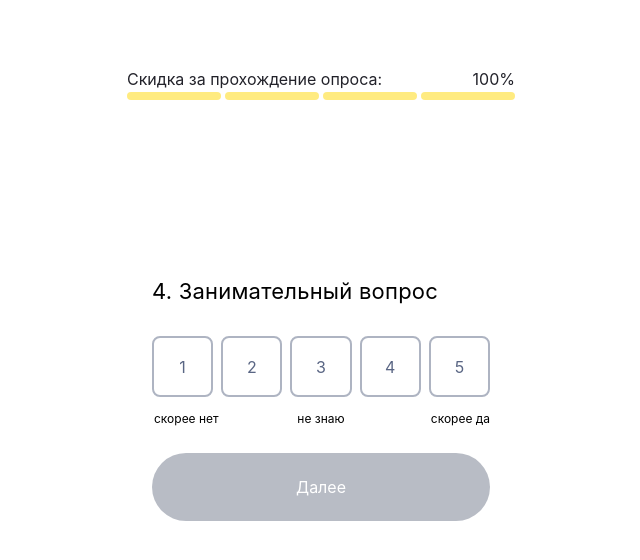
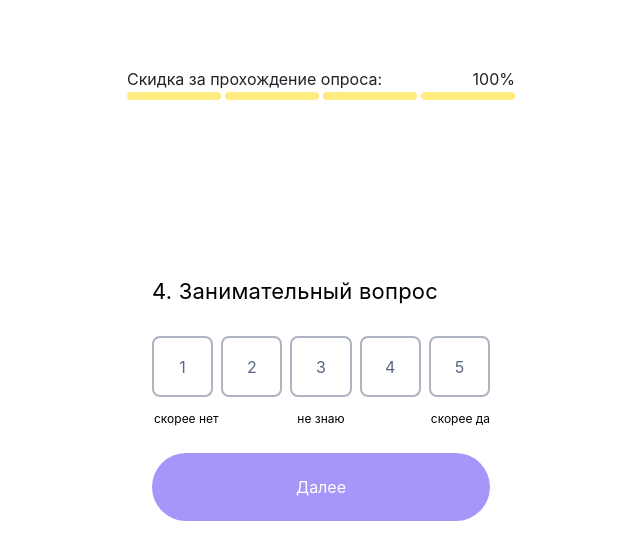
Before and after one commit to Asdian21/tehnikum-quiz, a React (Create React App) app: page /step-four in a window 1280 px wide. Shown: the top 560 px of the page, without its empty margins (319-959 px from the left). Built offline with nearby package versions, Linux system fonts and the light colour scheme.

Commit message:
add wrapper to each page that we can change theme once and it will be visible on other pages

```diff
--- a/src/pages/StepFour.jsx
+++ b/src/pages/StepFour.jsx
@@ -1,8 +1,11 @@
-import React, { useState } from "react";
+import React, { useState, useContext } from "react";
 import { ProgressBar } from "../components/ProgressBar";
 import { Header } from "../components/Header";
+import { LinkButton } from "../components/LinkButton";
+import { ThemeContext } from "../new_contexts/ThemeContext";
 
 const StepFour = () => {
+  const { theme } = useContext(ThemeContext);
   const [number, setNumber] = useState("");
 
   const levelVariants = [
@@ -29,6 +32,7 @@ const StepFour = () => {
   ];
 
   return (
+    <div className={`container ${theme === "dark" ? "_dark" : ""}`}>
       <div className="container">
         <div className="wrapper">
           <div className="emoji-quiz">
@@ -57,9 +61,8 @@ const StepFour = () => {
                   <label htmlFor="variant-5">5</label>
                 </li>
               </ul>
-            <button type="button" id="next-btn" disabled>
-              Далее
-            </button>
+              <LinkButton path="/thanks" headerText="Далее" />
+            </div>
           </div>
         </div>
       </div>
--- a/src/pages/StepOne.jsx
+++ b/src/pages/StepOne.jsx
@@ -1,11 +1,13 @@
-import React, { useEffect, useState } from "react";
+import React, { useEffect, useState, useContext } from "react";
 import { StepOneLabel } from "../components/StepOneLabel";
 import { Header } from "../components/Header";
 import { AppButton } from "../components/AppButton";
 import { ProgressBar } from "../components/ProgressBar";
 import { LinkButton } from "../components/LinkButton";
+import { ThemeContext } from "../new_contexts/ThemeContext";
 
 const StepOne = () => {
+  const { theme } = useContext(ThemeContext);
   const [answerValue, setAnswerValue] = useState("");
   const [checkButton, setCheckButton] = useState(true);
 
@@ -18,6 +20,7 @@ const StepOne = () => {
   }, [answerValue]);
 
   return (
+    <div className={`container ${theme === "dark" ? "_dark" : ""}`}>
       <div className="container">
         <div className="wrapper">
           <div className="single-input-quiz">
@@ -38,6 +41,7 @@ const StepOne = () => {
           </div>
         </div>
       </div>
+    </div>
   );
 };
 
--- a/src/pages/StepThree.jsx
+++ b/src/pages/StepThree.jsx
@@ -1,10 +1,12 @@
-import React, { useState } from "react";
+import React, { useState, useContext } from "react";
 import { LinkButton } from "../components/LinkButton";
 import { ProgressBar } from "../components/ProgressBar";
 import { Header } from "../components/Header";
 import { AnswerLabel } from "../components/AnswerLabel"; // Проверь, существует ли этот компонент
+import { ThemeContext } from "../new_contexts/ThemeContext";
 
 const StepThree = () => {
+  const { theme } = useContext(ThemeContext);
   const [emoji, setEmoji] = useState("");
 
   const emojiVariants = [
@@ -31,6 +33,7 @@ const StepThree = () => {
   ];
 
   return (
+    <div className={`container ${theme === "dark" ? "_dark" : ""}`}>
       <div className="container">
         <div className="wrapper">
           <div className="emoji-quiz">
@@ -52,6 +55,7 @@ const StepThree = () => {
           </div>
         </div>
       </div>
+    </div>
   );
 };
 
--- a/src/pages/StepTwo.jsx
+++ b/src/pages/StepTwo.jsx
@@ -1,11 +1,13 @@
-import React, { useState } from "react";
+import React, { useState, useContext } from "react";
 import { ProgressBar } from "../components/ProgressBar";
 import { Header } from "../components/Header";
 import { AnswerLabel } from "../components/AnswerLabel";
 import { AppButton } from "../components/AppButton";
 import { LinkButton } from "../components/LinkButton";
+import { ThemeContext } from "../new_contexts/ThemeContext";
 
 const StepTwo = () => {
+  const { theme } = useContext(ThemeContext);
   const [course, setCourse] = useState(null);
 
   const variants = [
@@ -30,6 +32,7 @@ const StepTwo = () => {
   // console.log(course);
 
   return (
+    <div className={`container ${theme === "dark" ? "_dark" : ""}`}>
       <div className="container">
         <div className="wrapper">
           <div className="variants-quiz">
@@ -51,6 +54,7 @@ const StepTwo = () => {
           </div>
         </div>
       </div>
+    </div>
   );
 };
 
--- a/src/pages/Thanks.jsx
+++ b/src/pages/Thanks.jsx
@@ -1,7 +1,10 @@
-import React from "react";
+import React, { useContext } from "react";
+import { ThemeContext } from "../new_contexts/ThemeContext";
 
 const Thanks = () => {
+  const { theme } = useContext(ThemeContext);
   return (
+    <div className={`container ${theme === "dark" ? "_dark" : ""}`}>
       <div className="container">
         <div className="wrapper">
           <div className="thanks">
@@ -14,6 +17,7 @@ const Thanks = () => {
           </div>
         </div>
       </div>
+    </div>
   );
 };
 
--- a/src/pages/Welcome.jsx
+++ b/src/pages/Welcome.jsx
@@ -51,7 +51,6 @@ const Welcome = () => {
     <div className={`container ${theme === "dark" ? "_dark" : ""}`}>
       <div className="wrapper">
         <div className="welcome">
-          <button onClick={toggleTheme}>Смена темы</button>
           <Header
             headerType="h1"
             headerText="Добро пожаловать в квиз от лучшего учебного центра"
@@ -85,6 +84,8 @@ const Welcome = () => {
               buttonClick={handleClick}
             />
           </form>
+          <br />
+          <button onClick={toggleTheme}>Смена темы</button>
         </div>
       </div>
     </div>
```
Lines whose indentation alone changed are shown as unchanged.
